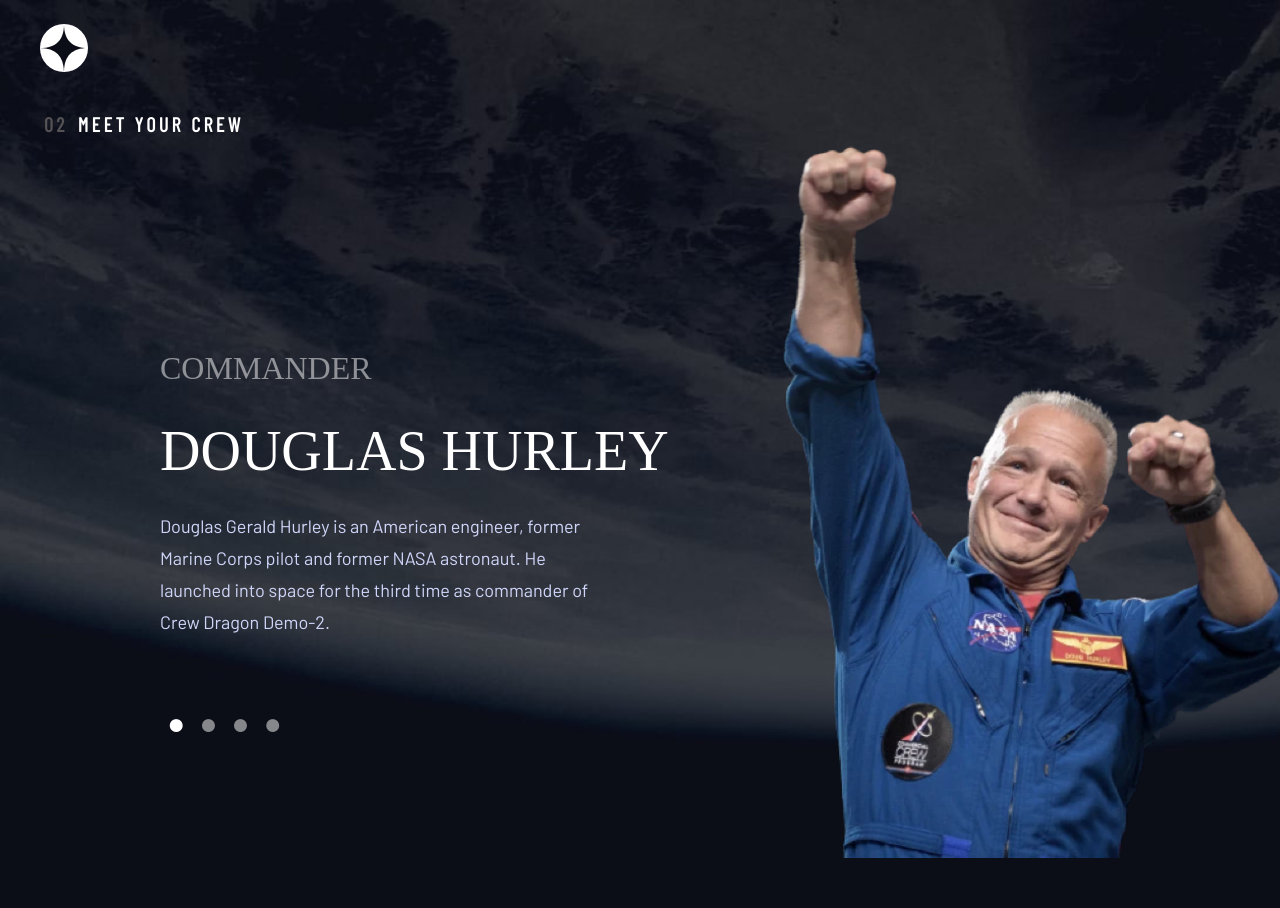
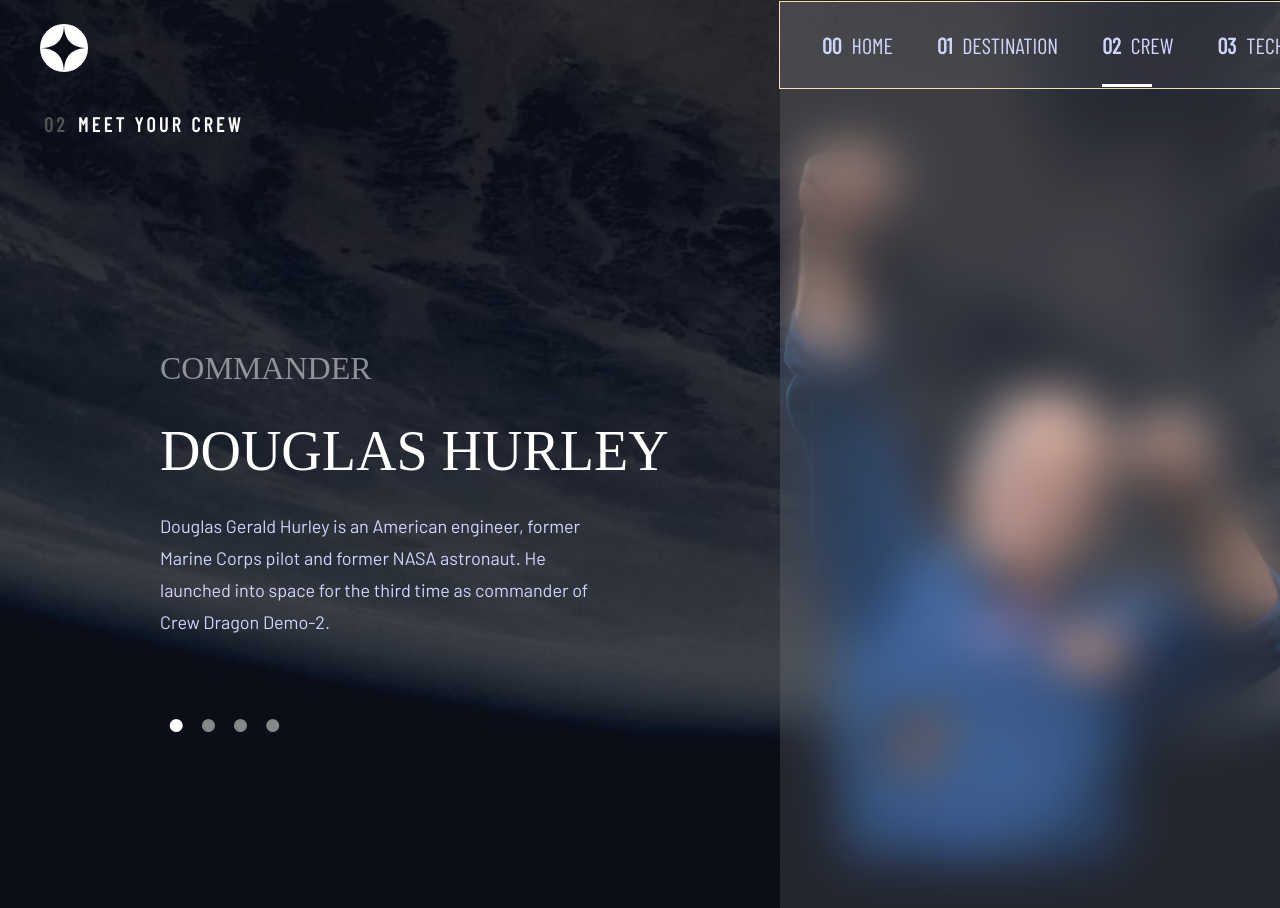
Before and after one commit to SmileAndWaveBoyz/Space, a React (Create React App) app: page /crew in a window 1280 px wide. Built offline with nearby package versions, Linux system fonts and the light colour scheme; a web font is replaced by a local one.

Commit message:
Nav bar re-code part 1

```diff
--- a/public/styles.css
+++ b/public/styles.css
@@ -123,18 +123,10 @@ li, a {
     color: var(--colour-primary);
 }
 
-.navItemsContainer{
-    width: 0;
-    padding: 0;
-    position: absolute;
-    z-index: 3;
-    top: -18px;
-    right: 0;
-    min-height: 102%;
-    background-color: #707070;
-    margin-bottom: 0;
-    padding-bottom: 0;
-    transition: all 0.3s;
+@media screen and (max-width: 768px) {
+    .navItemsContainer{
+        width: 0;
+    }
 }
 
 .expanded .xButton{
@@ -153,8 +145,26 @@ li, a {
     color: var(--colour-primary);
 }
 
+.navItemsContainer{
+    padding: 0;
+    position: absolute;
+    z-index: 3;
+    top: -18px;
+    right: 0;
+    min-height: 102%;
+    background-color: rgba(255, 255, 255, 0.1);
+    backdrop-filter: blur(25px);
+    margin-bottom: 0;
+    padding-bottom: 0;
+    transition: all 0.3s;
+}
+
 .navItems{
+    position: relative;
     margin-top: 12rem;
+    z-index: 4;
+    outline: 1px wheat solid;
+
 }
 
 .expanded .navItemsContainer{
@@ -213,6 +223,14 @@ li, a {
 
 
 @media screen and (min-width: 768px) {
+    .navItemsContainer{
+        /* width: 50%; */
+    }
+
+    .navItems li{
+        display: block;
+    }
+
     .xButton{
         display: none;
     }
@@ -256,13 +274,19 @@ li, a {
         padding: 0;
     }
 
+    .navItemsContainer{
+        margin-top: 2rem;
+    }
+
     .navItems{
         margin: 0;
         position: static;
         display: flex;
+        align-items: center;
         background-color: rgb(255, 255, 255, 0.05);
         width: 50rem;
         padding: 2rem 2rem;
+
     }
 
     .navItems li{
@@ -354,6 +378,7 @@ li, a {
         width: 95rem;
         margin-right: 0;
         padding-left: 100px;
+        height: 9.6rem;
     }
 
 
@@ -577,9 +602,8 @@ li, a {
 .infoTextLine{
     width: 327px;
     height: 1px;
-    background: #383B4B;
+    background: #4b4a4a;
     margin: 0 auto;
-    margin-bottom: 32px;
 }
 
 .estTravelTimeTextBox{
@@ -852,7 +876,6 @@ li, a {
 
     .infoTextLine{
         display: none;
-
     }
 
     .crewImage{
@@ -865,6 +888,10 @@ li, a {
 @media screen and (min-width: 1200px) {
     *{
         /* outline: 1px solid white; */
+    }
+
+    .infoTextLine{
+        display: none;
     }
 
     .titleHeading{
--- a/src/App.jsx
+++ b/src/App.jsx
@@ -30,10 +30,10 @@ function App() {
         <div className="navItemsContainer">
           <button className='xButton' onClick={() => setMenuCollapse(false)}>x</button>
           <ul className='navItems'>
-            <li className='firstNumberNav'><p>00</p><NavLink to="/">HOME</NavLink></li>
-            <li><p>01</p><NavLink to="/destination">DESTINATION</NavLink></li>
-            <li><p>02</p><NavLink to="/crew">CREW</NavLink></li>
-            <li><p>03</p><NavLink to="/technology">TECHNOLOGY</NavLink></li>
+            <li className='firstNumberNav' onClick={() => setMenuCollapse(false)}><p>00</p><NavLink to="/">HOME</NavLink></li>
+            <li onClick={() => setMenuCollapse(false)}><p>01</p><NavLink to="/destination">DESTINATION</NavLink></li>
+            <li onClick={() => setMenuCollapse(false)}><p>02</p><NavLink to="/crew">CREW</NavLink></li>
+            <li onClick={() => setMenuCollapse(false)}><p>03</p><NavLink to="/technology">TECHNOLOGY</NavLink></li>
           </ul>
         </div>
       </nav>
--- a/src/pages/Crew.jsx
+++ b/src/pages/Crew.jsx
@@ -17,7 +17,7 @@ function Crew() {
   const[infoTextCrew, setInfoTextCrew] = useState("Douglas Gerald Hurley is an American engineer, former Marine Corps pilot and former NASA astronaut. He launched into space for the third time as commander of Crew Dragon Demo-2.");
 
   const[windowWidth, setWindowWidth] = useState(window.innerWidth);
-  const[carouselHeight, setCarouselHeight] = useState(window.innerWidth / 2.47741935484);
+  const[carouselHeight, setCarouselHeight] = useState(window.innerWidth / 1.466367713);
   const[currentSlide, setCurrentSlide] = useState(0);
 
   window.addEventListener('resize', (event) => {
@@ -68,7 +68,7 @@ function Crew() {
 
         <div className='containerStylesMobile techPage' style= {{height: carouselHeight}}>
           <ImageSliderTechnology slides={slides} parentWidth={windowWidth} changeSlide={changeSlide} setSlide={currentSlide}/>
-
+          <div className="infoTextLine"></div>
           <div className="dotsContainerStylesNumber mobile">
               {slides.map((slide, slideIndex) => (
                 slideIndex == currentSlide
@@ -79,8 +79,6 @@ function Crew() {
               ))}
           </div>
         </div>
-
-          <div className="infoTextLine"></div>
 
           <div className="techGrid">
             <div className="textGrid">
```
